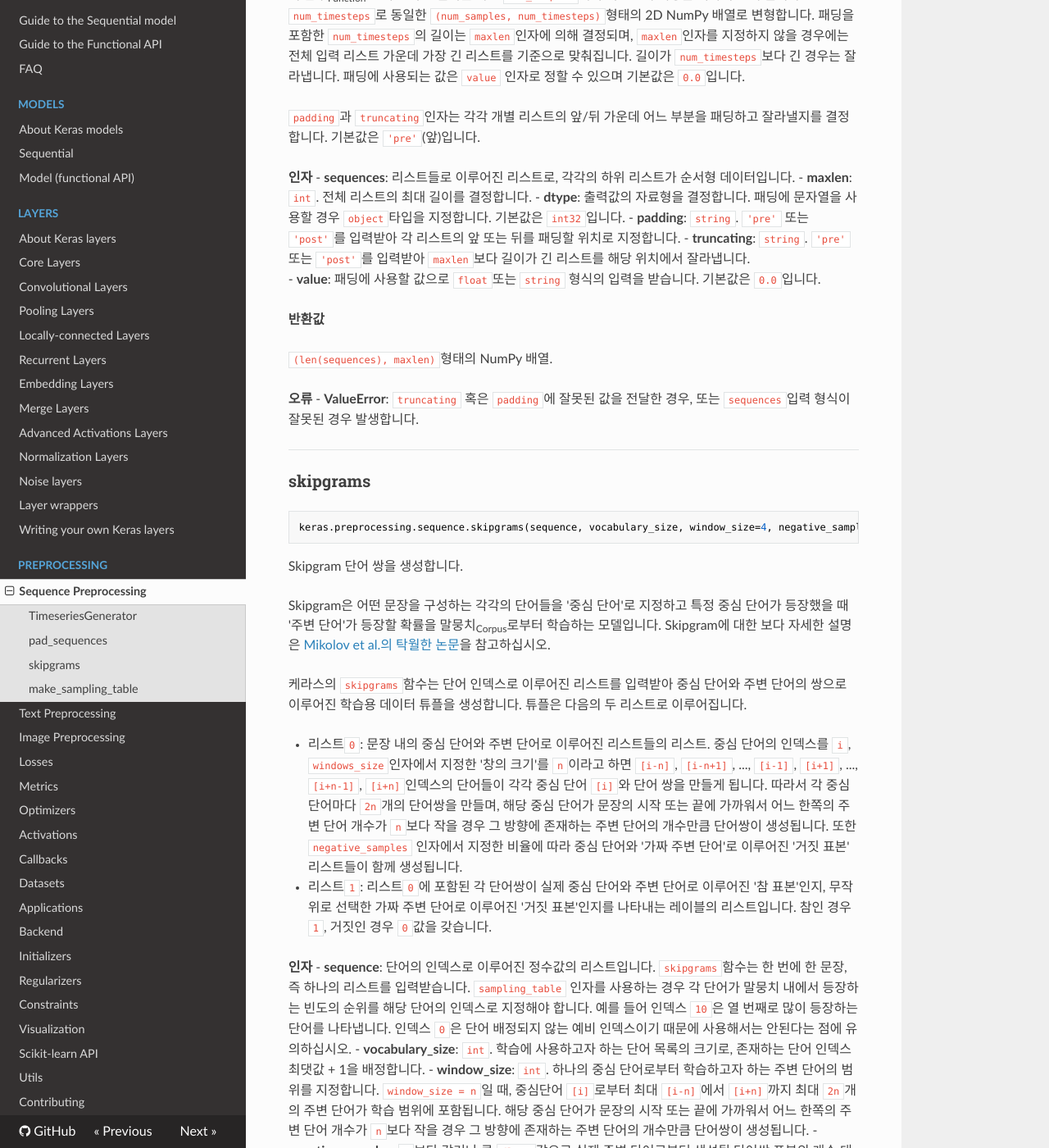
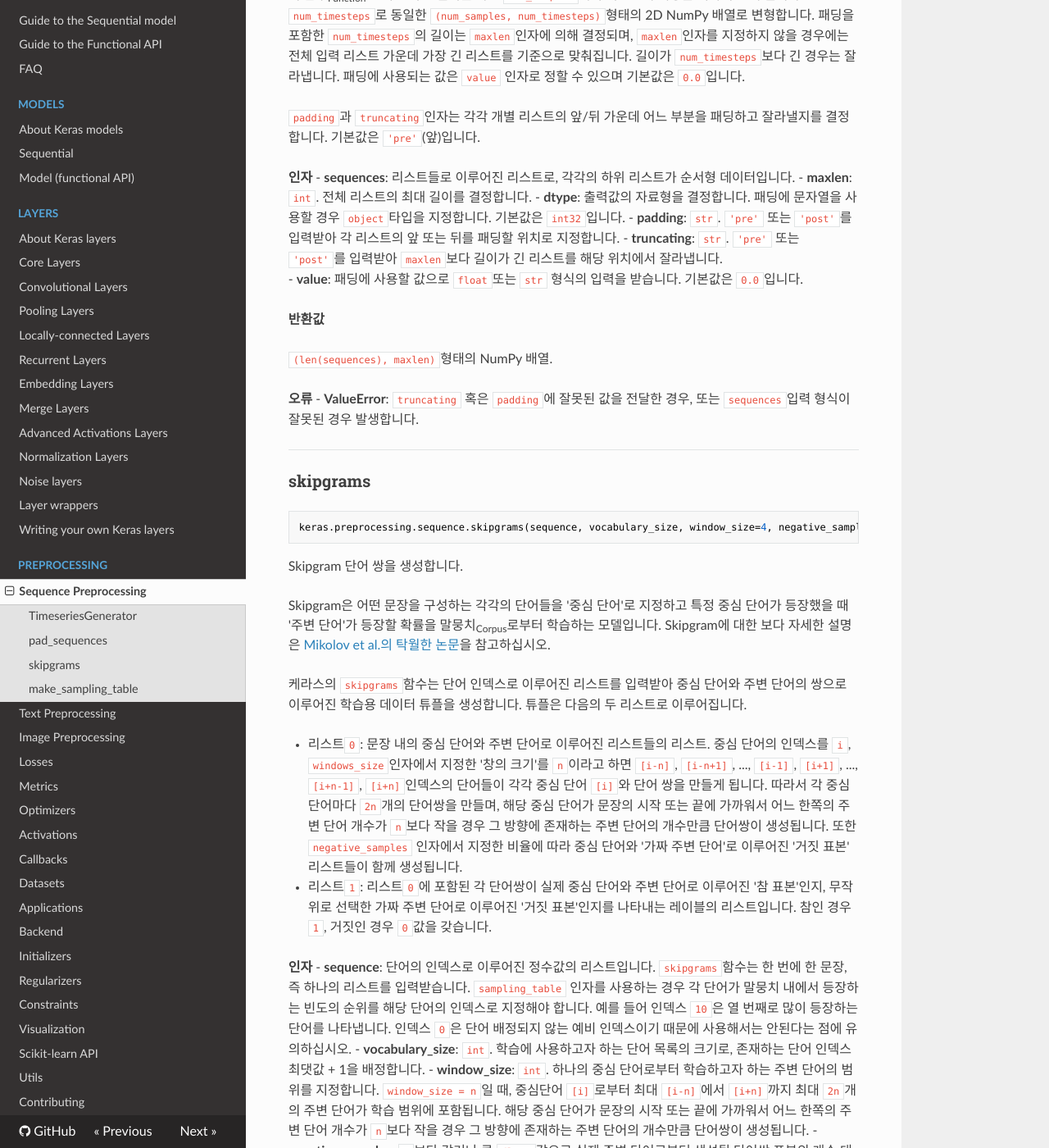
Before and after one commit to keras-team/keras-docs-ko, an MkDocs documentation site: the page built from sources/preprocessing/sequence.md, in a window 1280 px wide and 1400 px high, scrolled down 1577 px. Shown: the whole window at 82% size. Built offline with MkDocs 1.6.1, drawn with Linux system fonts in a browser that asks for light colours; nearby versions of some CDN libraries; some of the changed text lies outside the part shown.

Commit message:
Fix datatype nnotation
'boolean' -> 'bool'
'string' -> 'str'

```diff
--- a/sources/preprocessing/sequence.md
+++ b/sources/preprocessing/sequence.md
@@ -63,9 +63,9 @@ __인자__
 - __sequences__: 리스트들로 이루어진 리스트로, 각각의 하위 리스트가 순서형 데이터입니다.
 - __maxlen__: `int`. 전체 리스트의 최대 길이를 결정합니다.
 - __dtype__: 출력값의 자료형을 결정합니다. 패딩에 문자열을 사용할 경우 `object`타입을 지정합니다. 기본값은 `int32`입니다.
-- __padding__: `string`. `'pre'` 또는 `'post'`를 입력받아 각 리스트의 앞 또는 뒤를 패딩할 위치로 지정합니다.
-- __truncating__: `string`. `'pre'` 또는 `'post'`를 입력받아 `maxlen`보다 길이가 긴 리스트를 해당 위치에서 잘라냅니다.
-- __value__: 패딩에 사용할 값으로 `float`또는 `string` 형식의 입력을 받습니다. 기본값은 `0.0`입니다.
+- __padding__: `str`. `'pre'` 또는 `'post'`를 입력받아 각 리스트의 앞 또는 뒤를 패딩할 위치로 지정합니다.
+- __truncating__: `str`. `'pre'` 또는 `'post'`를 입력받아 `maxlen`보다 길이가 긴 리스트를 해당 위치에서 잘라냅니다.
+- __value__: 패딩에 사용할 값으로 `float`또는 `str` 형식의 입력을 받습니다. 기본값은 `0.0`입니다.
 
 __반환값__
 
```
Also changed, not shown: other parts of sources/preprocessing/sequence.md (+2 -2 lines).
